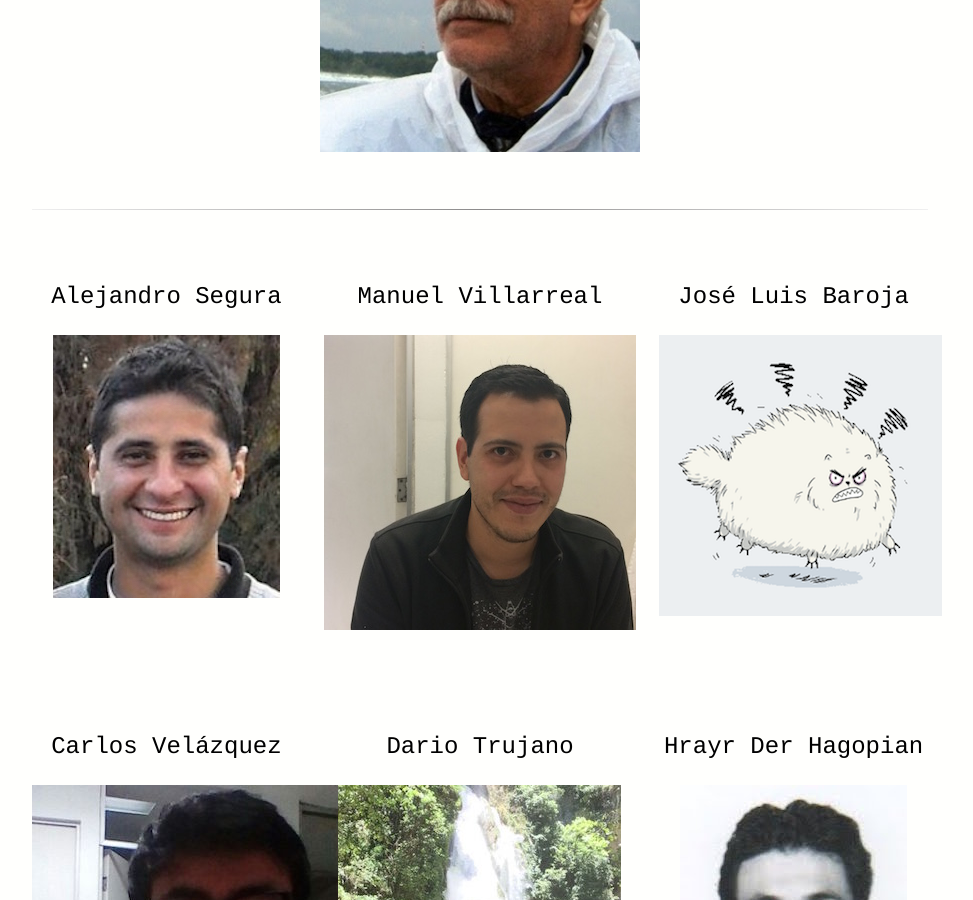
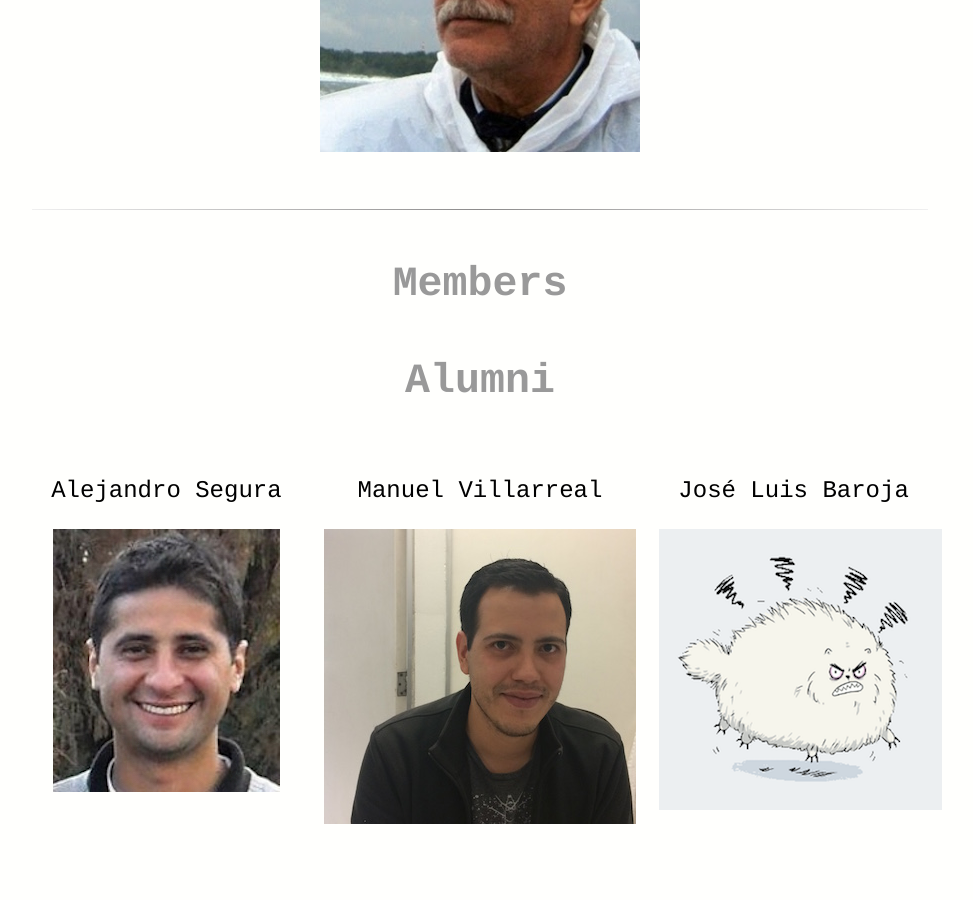
Before and after one commit to BouzasLab25/bouzaslab25.github.io, a Jekyll site: the page built from people/index.html, in a window 1280 px wide and 900 px high, scrolled down 582 px. Shown: the whole window, without its empty margins (160-1133 px from the left). Built offline with Jekyll 4.4.1, drawn with Linux system fonts in a browser that asks for light colours.

Commit message:
Update index.html

```diff
--- a/people/index.html
+++ b/people/index.html
@@ -11,9 +11,9 @@ title: Lab25 Members
 
 <hr class="style14">
 
-<article>
+<p>
 <a href=""><h3>Members</h3></a>   <a href=""><h3>Alumni</h3></a>
-</article>
+</p>
 
   <div class="left">
    <p><a class='lu' href="/people/alejandro.html">Alejandro Segura</a></p>
```
